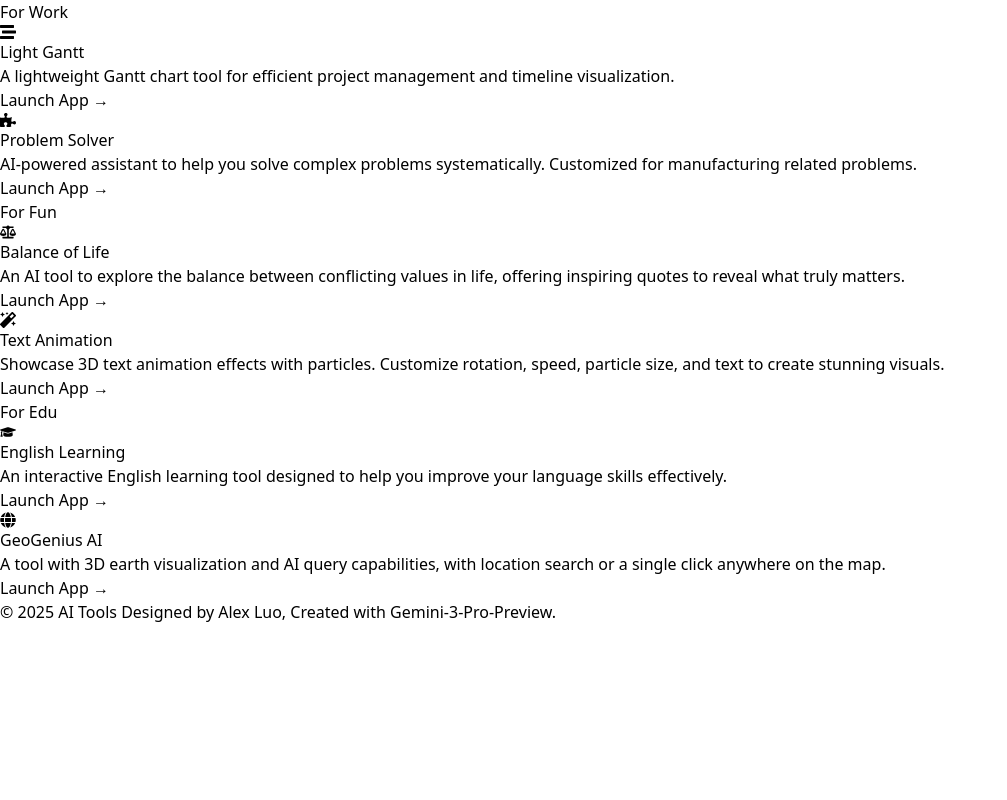
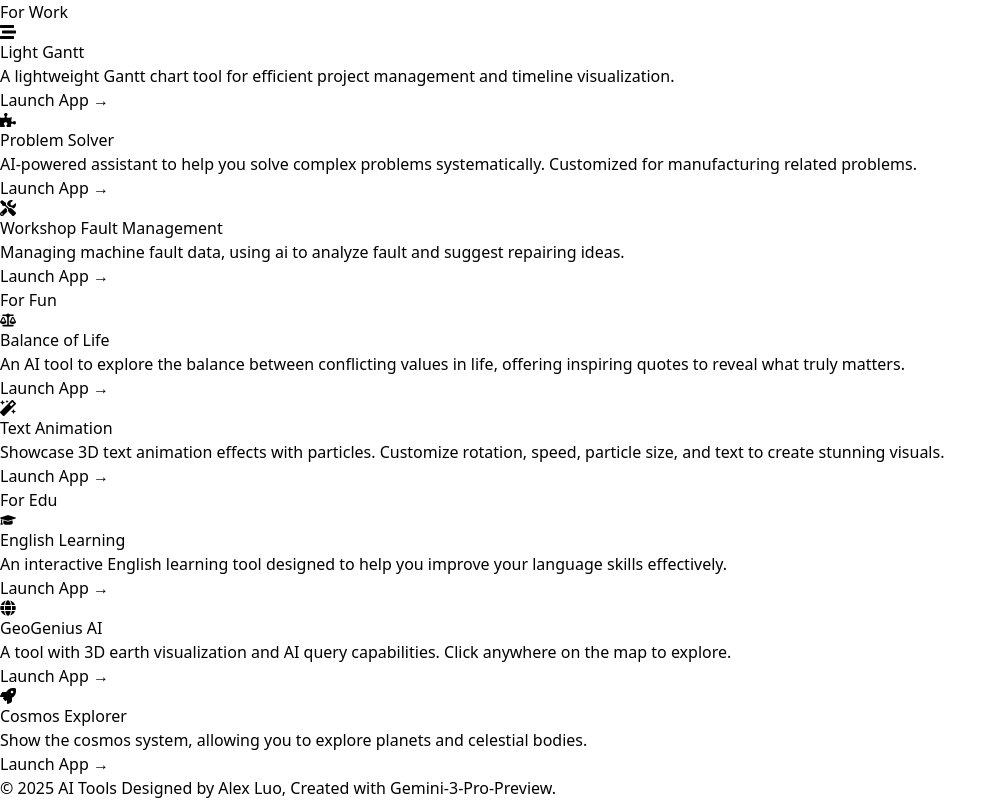
Before and after one commit to belcouact/ai-tools, a React (Vite) app: page / in a window 1280 px wide. Shown: the part 459-1259 px from the top of the page, without its empty margins (0-1007 px from the left). Before the commit the page ends 1083 px from the top, so only its background shows below. Built offline with nearby package versions, Linux system fonts and the light colour scheme.

Commit message:
feat: add new workshop and cosmos explorer apps
Add two new application entries:
- Workshop Fault Management for machine fault analysis
- Cosmos Explorer for celestial body exploration

```diff
--- a/src/App.tsx
+++ b/src/App.tsx
@@ -1,6 +1,6 @@
 import { useState } from 'react';
 import { PersonalProfile } from './components/PersonalProfile';
-import { FaStream, FaPuzzlePiece, FaBalanceScale, FaMagic, FaGraduationCap, FaGlobe } from 'react-icons/fa';
+import { FaStream, FaPuzzlePiece, FaBalanceScale, FaMagic, FaGraduationCap, FaGlobe, FaTools, FaRocket } from 'react-icons/fa';
 
 function App() {
   const [showProfile, setShowProfile] = useState(false);
@@ -22,6 +22,13 @@
           description: "AI-powered assistant to help you solve complex problems systematically. Customized for manufacturing related problems.",
           link: "/apps/problem-solver/",
           icon: <FaPuzzlePiece className="w-8 h-8 text-purple-500" />
+        },
+        {
+          id: "fault-management",
+          name: "Workshop Fault Management",
+          description: "Managing machine fault data, using ai to analyze fault and suggest repairing ideas.",
+          link: "https://ws-fault-management.pages.dev/",
+          icon: <FaTools className="w-8 h-8 text-orange-500" />
         }
       ]
     },
@@ -57,9 +64,16 @@
         {
           id: "geogenius",
           name: "GeoGenius AI",
-          description: "A tool with 3D earth visualization and AI query capabilities, with location search or a single click anywhere on the map.",
+          description: "A tool with 3D earth visualization and AI query capabilities. Click anywhere on the map to explore.",
           link: "/apps/geogenius/",
           icon: <FaGlobe className="w-8 h-8 text-cyan-500" />
+        },
+        {
+          id: "cosmos-explorer",
+          name: "Cosmos Explorer",
+          description: "Show the cosmos system, allowing you to explore planets and celestial bodies.",
+          link: "https://cosmos-explorer-ai.pages.dev/",
+          icon: <FaRocket className="w-8 h-8 text-indigo-500" />
         }
       ]
     }
```
Also changed, not shown: 1 other file (tests, documents, lock files or other folders).
